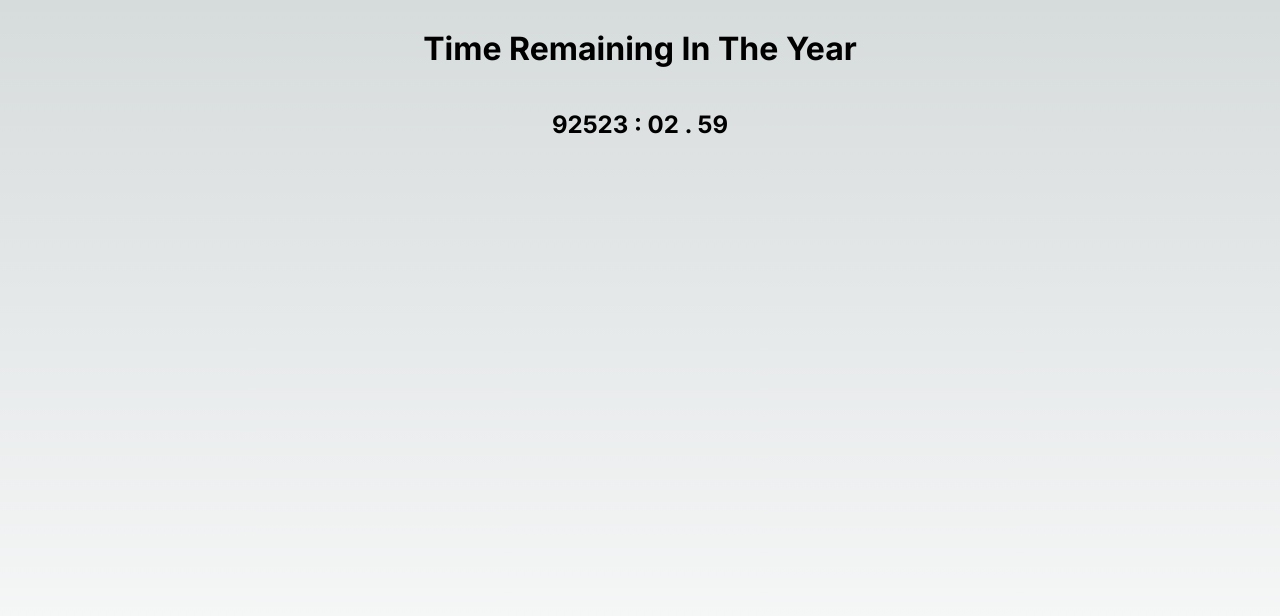
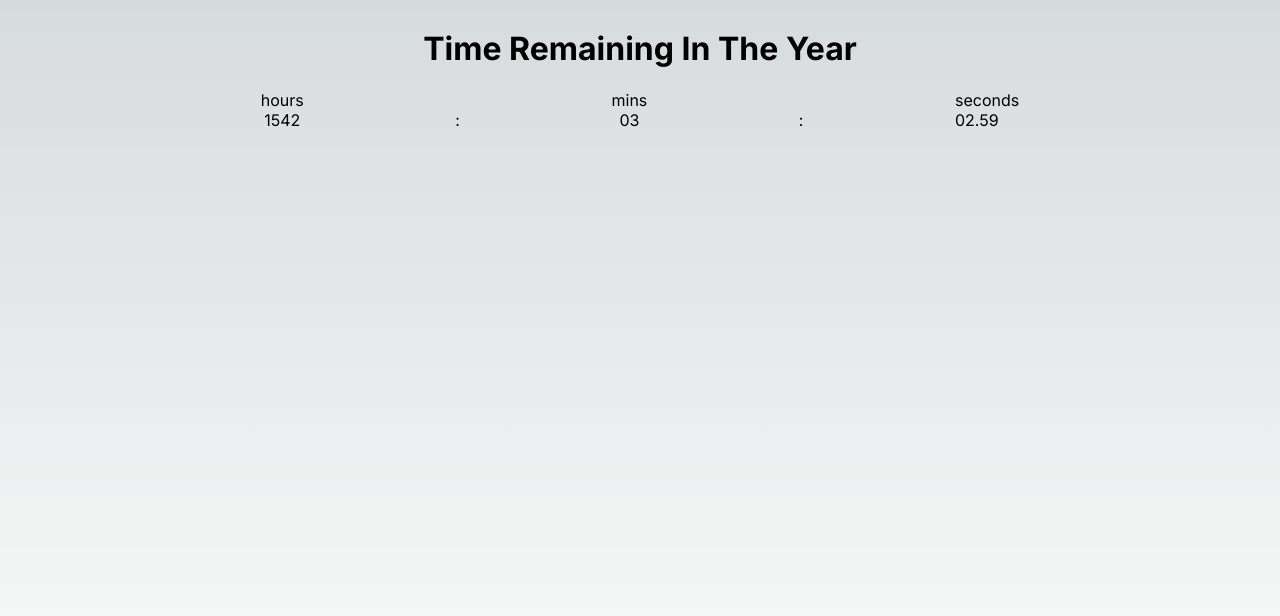
Before and after one commit to evkwan/time-remaining, a Next.js app: page / in a window 1280 px wide. Shown: the top 616 px of the page. Built offline with nearby package versions, Linux system fonts and the light colour scheme.

Commit message:
modify timer display

```diff
--- a/src/app/components/Timer.tsx
+++ b/src/app/components/Timer.tsx
@@ -19,29 +19,50 @@ const Timer = () => {
   if (now === null) return <div>Loading...</div>;
 
   const endOfYear = dayjs().endOf('year');
+  const timeDiff = endOfYear.diff(now);
+
   const milliseconds = dayjs
-    .duration(endOfYear.diff(now))
+    .duration(timeDiff)
     .milliseconds()
     .toString()
     .padStart(2, '0');
 
   const seconds = dayjs
-    .duration(endOfYear.diff(now))
+    .duration(timeDiff)
     .seconds()
     .toString()
     .padStart(2, '0');
 
   const minutes = dayjs
-    .duration(endOfYear.diff(now))
-    .asMinutes()
+    .duration(timeDiff)
+    .minutes()
     .toString()
-    .split('.')[0];
+    .padStart(2, '0');
+
+  const hours = dayjs.duration(timeDiff).asHours().toString().split('.')[0];
 
   return (
-    <div className="w-full flex justify-center">
-      <h2 className="text-center">
-        {`${minutes}  :  ${seconds}  .  ${milliseconds.substring(0, 2)}`}
-      </h2>
+    <div className="w-3/5 flex justify-between items-end bg-slate-300 min-w-fit p-12 rounded-md">
+      <div className="flex flex-col justify-center items-center">
+        <div>{`hours`}</div>
+        <div className="text-6xl">{`${hours}`}</div>
+      </div>
+
+      <div className="text-6xl">{`:`}</div>
+
+      <div className="flex flex-col items-center">
+        <div>{`mins`}</div>
+        <div className="text-6xl">{`${minutes}`}</div>
+      </div>
+
+      <div className="text-6xl">{`:`}</div>
+
+      <div className="flex flex-col items-start w-40 pe-6 ">
+        <div className="text-center">{`seconds`}</div>
+        <div className="text-6xl">
+          {`${seconds}.${milliseconds.substring(0, 2)}`}
+        </div>
+      </div>
     </div>
   );
 };
```
